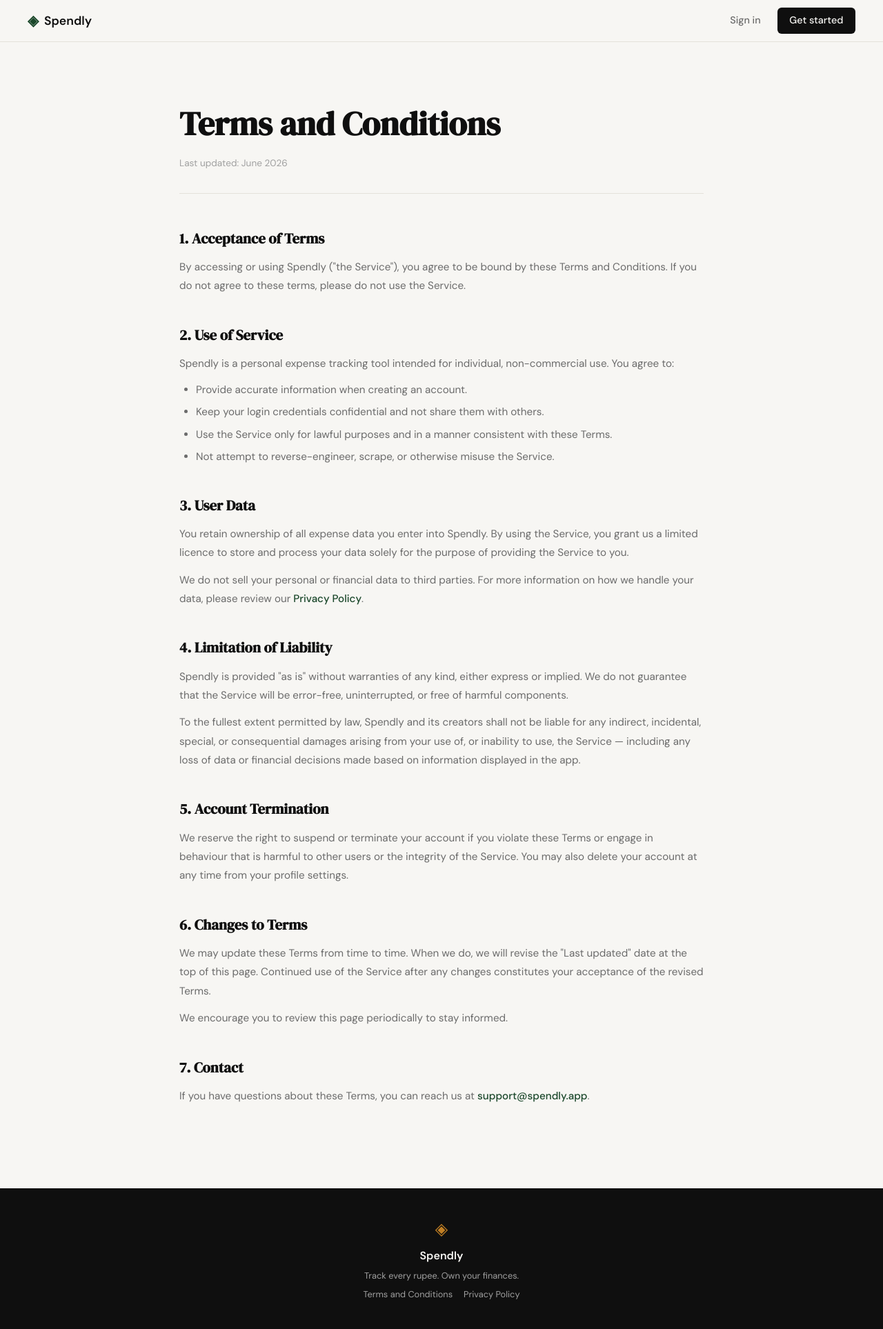
After one commit to UmarEhtisham/spendly, a Flask app: page /terms in a window 1280 px wide. The commit adds this page. Shown: the whole page at 69% size. Run offline with Flask 3, Linux system fonts and the light colour scheme.

Commit message:
landing: add terms and conditions page and route

```diff
--- a/app.py
+++ b/app.py
@@ -20,6 +20,11 @@ def register():
 @app.route("/login")
 def login():
     return render_template("login.html")
+
+
+@app.route("/terms")
+def terms():
+    return render_template("terms.html")
 
 
 # ------------------------------------------------------------------ #
--- a/static/css/style.css
+++ b/static/css/style.css
@@ -508,6 +508,92 @@ a { color: inherit; text-decoration: none; }
 }
 
 /* ------------------------------------------------------------------ */
+/* Legal pages (Terms, Privacy)                                        */
+/* ------------------------------------------------------------------ */
+
+.legal-page {
+    padding: 5rem 2rem;
+}
+
+.legal-inner {
+    max-width: 760px;
+    margin: 0 auto;
+}
+
+.legal-title {
+    font-family: var(--font-display);
+    font-size: clamp(2rem, 4vw, 3rem);
+    color: var(--ink);
+    margin-bottom: 0.5rem;
+}
+
+.legal-updated {
+    font-size: 0.85rem;
+    color: var(--ink-faint);
+    margin-bottom: 3rem;
+    padding-bottom: 2rem;
+    border-bottom: 1px solid var(--border);
+}
+
+.legal-section {
+    margin-bottom: 2.5rem;
+}
+
+.legal-section h2 {
+    font-family: var(--font-display);
+    font-size: 1.3rem;
+    color: var(--ink);
+    margin-bottom: 0.75rem;
+}
+
+.legal-section p {
+    font-size: 0.95rem;
+    color: var(--ink-muted);
+    line-height: 1.8;
+    margin-bottom: 0.75rem;
+}
+
+.legal-section p:last-child { margin-bottom: 0; }
+
+.legal-section ul {
+    list-style: disc;
+    padding-left: 1.5rem;
+    display: flex;
+    flex-direction: column;
+    gap: 0.4rem;
+}
+
+.legal-section ul li {
+    font-size: 0.95rem;
+    color: var(--ink-muted);
+    line-height: 1.7;
+}
+
+.legal-section a {
+    color: var(--accent);
+    font-weight: 500;
+}
+
+.legal-section a:hover { text-decoration: underline; }
+
+/* ------------------------------------------------------------------ */
+/* Footer links                                                        */
+/* ------------------------------------------------------------------ */
+
+.footer-links {
+    display: flex;
+    gap: 1rem;
+    font-size: 0.8rem;
+}
+
+.footer-links a {
+    color: var(--ink-faint);
+    transition: color 0.2s;
+}
+
+.footer-links a:hover { color: var(--paper); }
+
+/* ------------------------------------------------------------------ */
 /* Responsive                                                          */
 /* ------------------------------------------------------------------ */
 
--- a/templates/base.html
+++ b/templates/base.html
@@ -34,7 +34,10 @@
             <span class="brand-icon">◈</span>
             <span class="footer-name">Spendly</span>
             <p class="footer-copy">Track every rupee. Own your finances.</p>
-            <p><a href="#">Terms and Conditions</a> &middot; <a href="#">Privacy Policy</a></p>
+            <div class="footer-links">
+                <a href="{{ url_for('terms') }}">Terms and Conditions</a>
+                <a href="#">Privacy Policy</a>
+            </div>
         </div>
     </footer>
 
--- /dev/null
+++ b/templates/terms.html
@@ -0,0 +1,58 @@
+{% extends "base.html" %}
+
+{% block title %}Terms and Conditions — Spendly{% endblock %}
+
+{% block content %}
+
+<section class="legal-page">
+    <div class="legal-inner">
+        <h1 class="legal-title">Terms and Conditions</h1>
+        <p class="legal-updated">Last updated: June 2026</p>
+
+        <div class="legal-section">
+            <h2>1. Acceptance of Terms</h2>
+            <p>By accessing or using Spendly ("the Service"), you agree to be bound by these Terms and Conditions. If you do not agree to these terms, please do not use the Service.</p>
+        </div>
+
+        <div class="legal-section">
+            <h2>2. Use of Service</h2>
+            <p>Spendly is a personal expense tracking tool intended for individual, non-commercial use. You agree to:</p>
+            <ul>
+                <li>Provide accurate information when creating an account.</li>
+                <li>Keep your login credentials confidential and not share them with others.</li>
+                <li>Use the Service only for lawful purposes and in a manner consistent with these Terms.</li>
+                <li>Not attempt to reverse-engineer, scrape, or otherwise misuse the Service.</li>
+            </ul>
+        </div>
+
+        <div class="legal-section">
+            <h2>3. User Data</h2>
+            <p>You retain ownership of all expense data you enter into Spendly. By using the Service, you grant us a limited licence to store and process your data solely for the purpose of providing the Service to you.</p>
+            <p>We do not sell your personal or financial data to third parties. For more information on how we handle your data, please review our <a href="#">Privacy Policy</a>.</p>
+        </div>
+
+        <div class="legal-section">
+            <h2>4. Limitation of Liability</h2>
+            <p>Spendly is provided "as is" without warranties of any kind, either express or implied. We do not guarantee that the Service will be error-free, uninterrupted, or free of harmful components.</p>
+            <p>To the fullest extent permitted by law, Spendly and its creators shall not be liable for any indirect, incidental, special, or consequential damages arising from your use of, or inability to use, the Service — including any loss of data or financial decisions made based on information displayed in the app.</p>
+        </div>
+
+        <div class="legal-section">
+            <h2>5. Account Termination</h2>
+            <p>We reserve the right to suspend or terminate your account if you violate these Terms or engage in behaviour that is harmful to other users or the integrity of the Service. You may also delete your account at any time from your profile settings.</p>
+        </div>
+
+        <div class="legal-section">
+            <h2>6. Changes to Terms</h2>
+            <p>We may update these Terms from time to time. When we do, we will revise the "Last updated" date at the top of this page. Continued use of the Service after any changes constitutes your acceptance of the revised Terms.</p>
+            <p>We encourage you to review this page periodically to stay informed.</p>
+        </div>
+
+        <div class="legal-section">
+            <h2>7. Contact</h2>
+            <p>If you have questions about these Terms, you can reach us at <a href="mailto:support@spendly.app">support@spendly.app</a>.</p>
+        </div>
+    </div>
+</section>
+
+{% endblock %}
```
